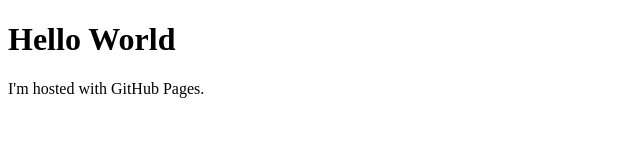
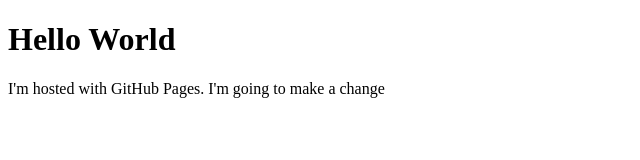
Before and after one commit to danielbekai/danielbekai.github.io, a plain HTML site: page index.html in a window 1280 px wide. Shown: the whole page, without its empty margins (0-640 px from the left). Drawn offline with Linux system fonts and the light colour scheme.

Commit message:
Update index.html

```diff
--- a/index.html
+++ b/index.html
@@ -2,6 +2,6 @@
 <html>
 <body>
 <h1>Hello World</h1>
-<p>I'm hosted with GitHub Pages.</p>
+<p>I'm hosted with GitHub Pages. I'm going to make a change</p>
 </body>
 </html>
```
